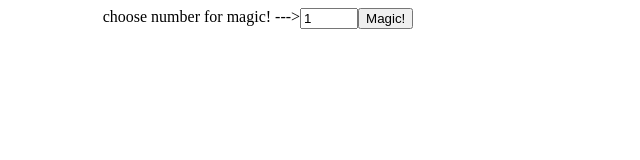
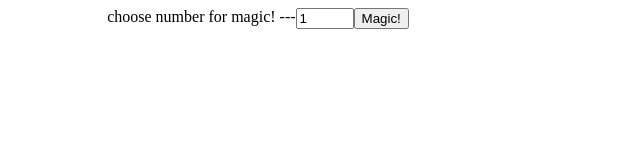
Before and after one commit to Bitvala/Etch, a plain HTML site: page index.html in a window 1280 px wide. Shown: the full height of the page, 0-640 px from the left. Drawn offline with nearby package versions, Linux system fonts and the light colour scheme.

Commit message:
Update index.html

```diff
--- a/index.html
+++ b/index.html
@@ -7,7 +7,7 @@
 	<script type="text/javascript" src="application.js"></script>
 </head>
 <body>
-	<div id="pwettyButton"> choose number for magic! --->
+	<div id="pwettyButton"> choose number for magic! ---
 		<input type="number" id="myNumber" value="1">
 		<button id="myButt">Magic!</button>
 	</div>
```
